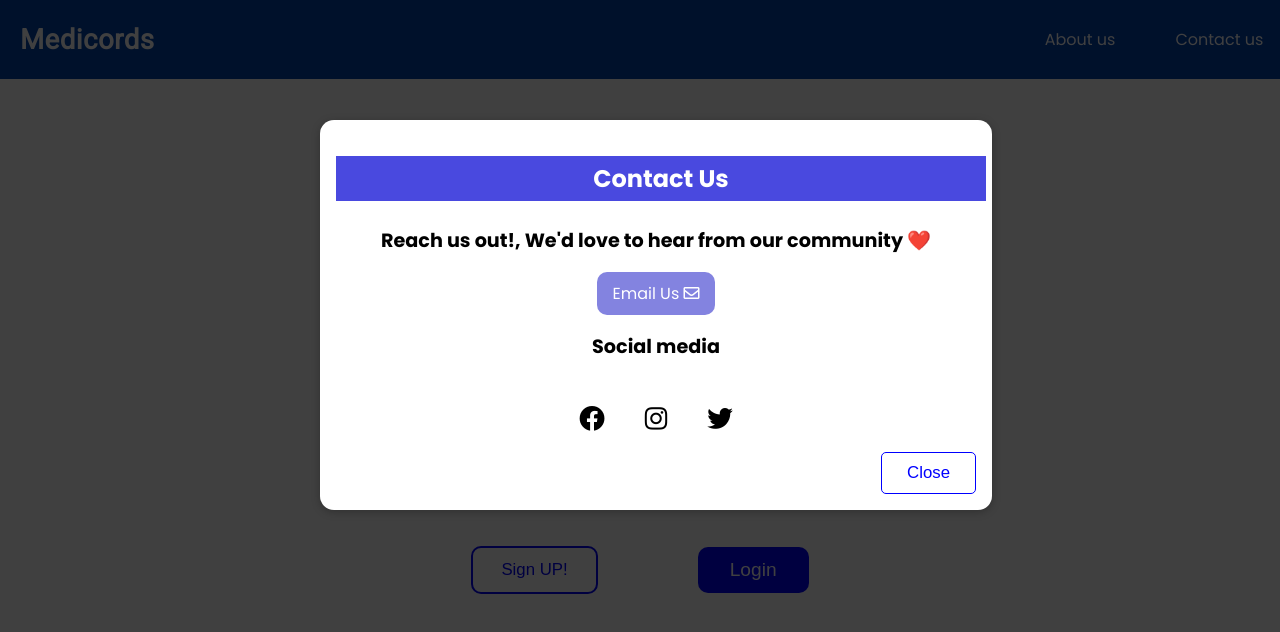
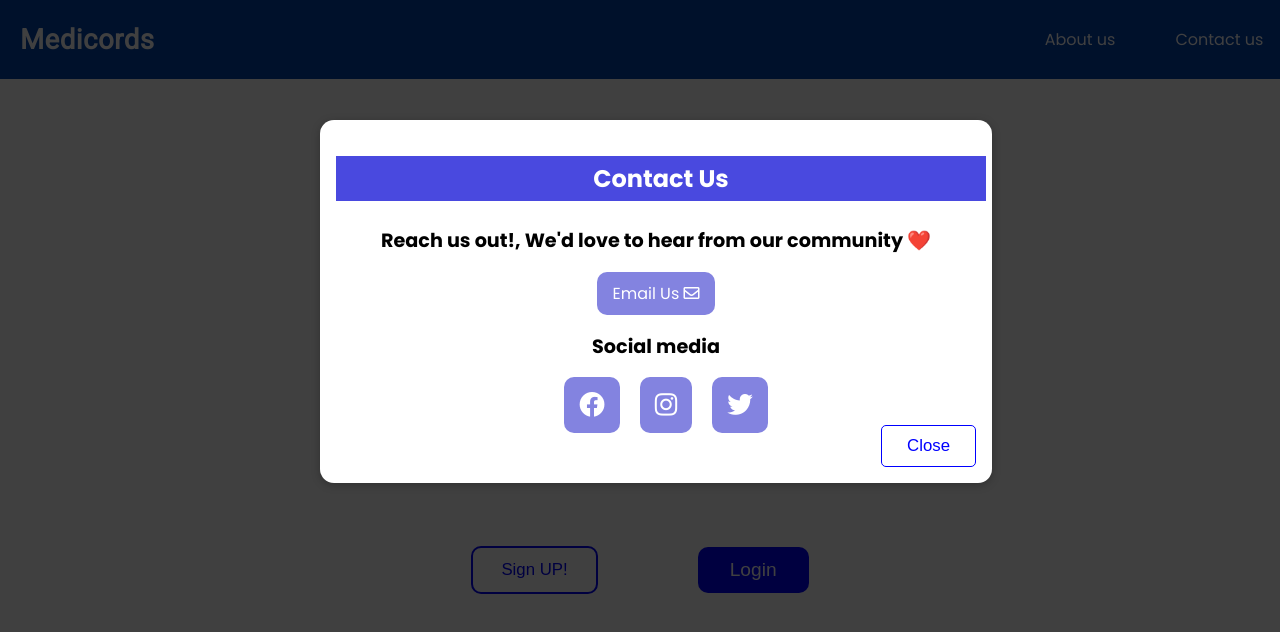
Before and after one commit to txnuj/MedicalAID, a React (Create React App) app in the folder frontend/: page / in a window 1280 px wide. Both pictures are taken after a click on the item "Contact us". Shown: the top 632 px of the page. Built offline with nearby package versions, Linux system fonts and the light colour scheme.

Commit message:
Final commit

```diff
--- a/frontend/src/components/ContactUs/ContactUs.css
+++ b/frontend/src/components/ContactUs/ContactUs.css
@@ -21,6 +21,7 @@
 }
 .icons > * {
   padding: 20px;
+  margin-left: 20px;
   font-size: 1.6rem;
 }
 .reachus-container a:hover {
--- a/frontend/src/components/ContactUs/ContactUs.js
+++ b/frontend/src/components/ContactUs/ContactUs.js
@@ -19,9 +19,15 @@
           <div>
             <h4 style={{ fontSize: "1.2rem" }}>Social media</h4>
             <div className="icons">
-              <i style={{ cursor: "pointer" }} class="fab fa-facebook"></i>
-              <i style={{ cursor: "pointer" }} class="fab fa-instagram"></i>
-              <i style={{ cursor: "pointer" }} class="fab fa-twitter"></i>
+              <a href="https://www.facebook.com/">
+                <i style={{ cursor: "pointer" }} class="fab fa-facebook"></i>
+              </a>
+              <a href="https://www.instagram.com/">
+                <i style={{ cursor: "pointer" }} class="fab fa-instagram"></i>
+              </a>
+              <a href="https://twitter.com/?lang=en">
+                <i style={{ cursor: "pointer" }} class="fab fa-twitter"></i>
+              </a>
             </div>
           </div>
         </div>
--- a/frontend/src/components/Header/Header.js
+++ b/frontend/src/components/Header/Header.js
@@ -11,10 +11,13 @@
   const closeAboutHandler = () => {
     setAboutUsActive(false);
   };
+  const closeContactHandler = () => {
+    setContactUsActive(false);
+  };
   return (
     <React.Fragment>
       {aboutUsActive && <Aboutus onClickClose={closeAboutHandler} />}
-      {contactUsActive && <ContactUs />}
+      {contactUsActive && <ContactUs onClickClose={closeContactHandler} />}
       <div className="nav-container">
         <Link to="/" style={{ textDecoration: "none", color: "white" }}>
           {" "}
```
